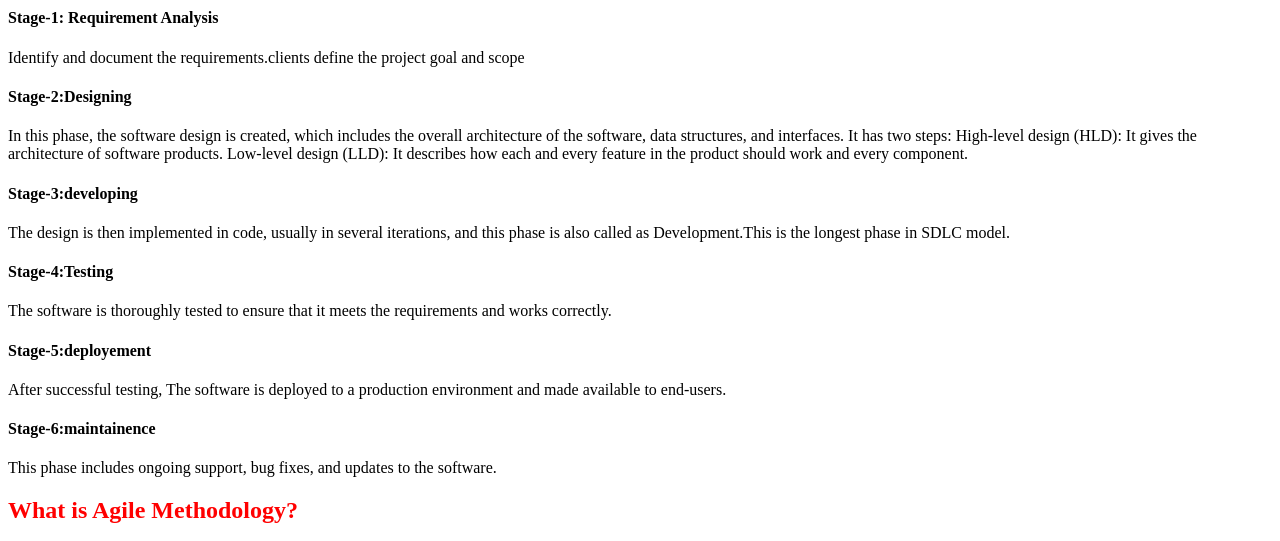
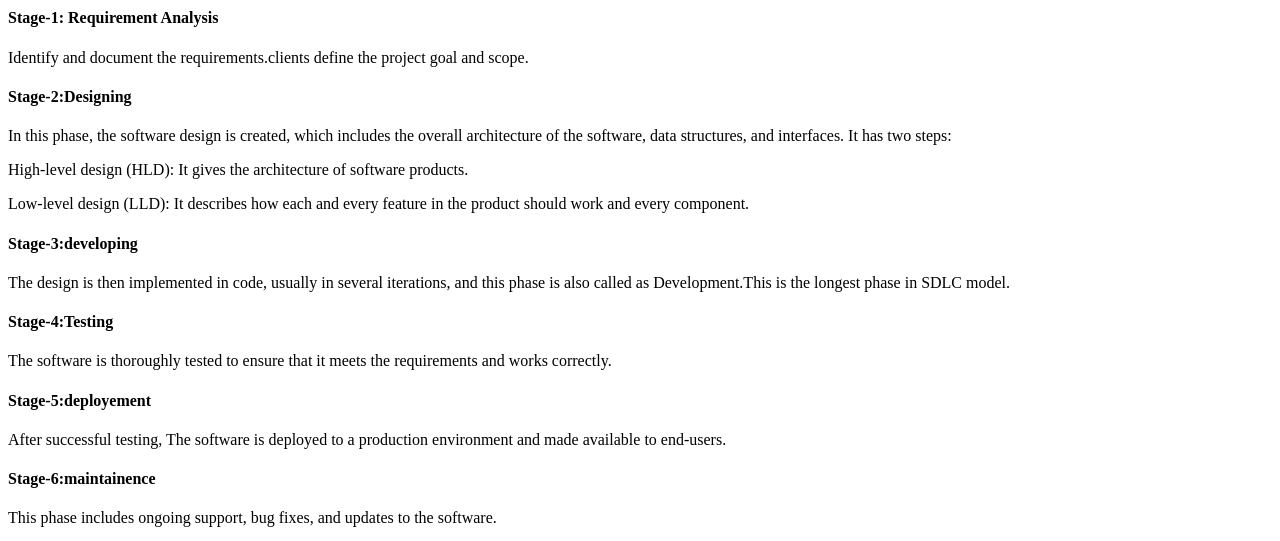
Before and after one commit to dineshkumar24v/html_tasks, a plain HTML site: page index.html in a window 1280 px wide. Shown: the part 3680-4221 px from the top of the page. Drawn offline with Linux system fonts and the light colour scheme.

Commit message:
Add files via upload

```diff
--- a/index.html
+++ b/index.html
@@ -74,24 +74,24 @@
 
 		<img src="https://media.licdn.com/dms/image/v2/D5612AQEdJSIhjqmPMA/article-cover_image-shrink_600_2000/article-cover_image-shrink_600_2000/0/1692263806862?e=2147483647&v=beta&t=3EJpL2NyE7ZKGm7zlfRP1DM2IQcgqjL-tJ03ODdTyms" alt="image of url structure" width="600" height="">
 		<h4>Stage-1: Requirement Analysis</h4>
-Identify and document the requirements.clients define the project goal and scope
+		<p>Identify and document the requirements.clients define the project goal and scope.</p>
 
 		<h4>Stage-2:Designing</h4>
-In this phase, the software design is created, which includes the overall architecture of the software, data structures, and interfaces. It has two steps:
-High-level design (HLD): It gives the architecture of software products.
-Low-level design (LLD): It describes how each and every feature in the product should work and every component.
+		<p>In this phase, the software design is created, which includes the overall architecture of the software, data structures, and interfaces. It has two steps:</p>
+		<p>High-level design (HLD): It gives the architecture of software products.</p>
+		<p>Low-level design (LLD): It describes how each and every feature in the product should work and every component.</p>
 
 		<h4>Stage-3:developing</h4>
-The design is then implemented in code, usually in several iterations, and this phase is also called as Development.This is the longest phase in SDLC model.
+		<p>The design is then implemented in code, usually in several iterations, and this phase is also called as Development.This is the longest phase in SDLC model.</p>
 
 		<h4>Stage-4:Testing</h4>
-The software is thoroughly tested to ensure that it meets the requirements and works correctly.
+		<p>The software is thoroughly tested to ensure that it meets the requirements and works correctly.</p>
 
 		<h4>Stage-5:deployement</h4>
-After successful testing, The software is deployed to a production environment and made available to end-users.
+		<p>After successful testing, The software is deployed to a production environment and made available to end-users.</p>
 
 		<h4>Stage-6:maintainence</h4>
-This phase includes ongoing support, bug fixes, and updates to the software.
+		<p>This phase includes ongoing support, bug fixes, and updates to the software.</p>
 
 		<h2 style="color:red">What is Agile Methodology?</h2>
 		<p>The <b>Agile methodology</b> is a project management approach that involves breaking the project into phases and emphasizes continuous collaboration and improvement. Teams follow a cycle of <u>planning</u>, <u>executing</u>, and <u>evaluating</u>.</p>
```
Lines whose indentation alone changed are shown as unchanged.
